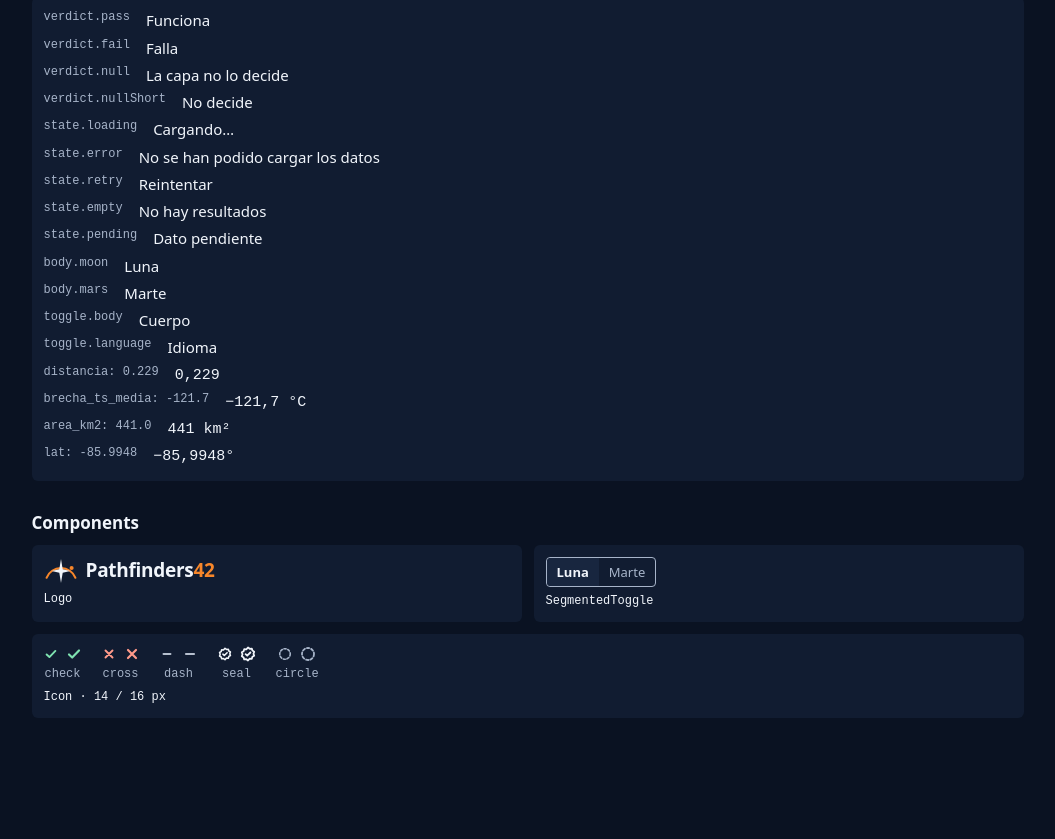
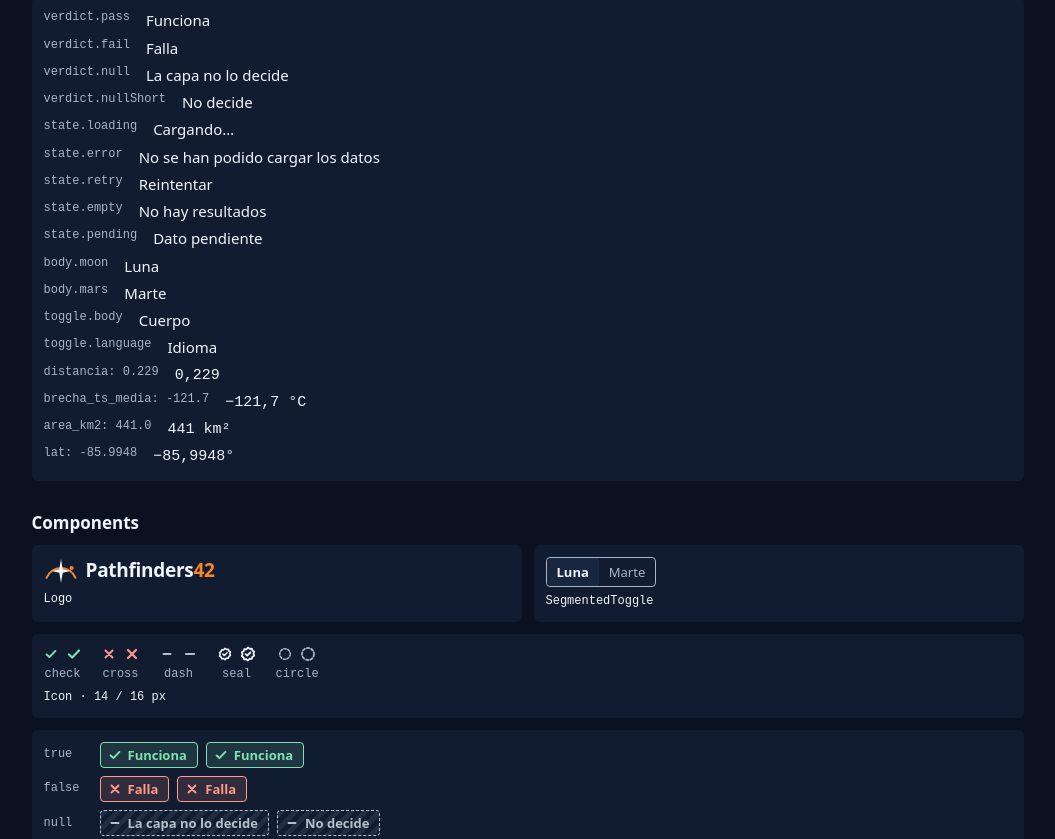
Before and after one commit to mr-melenas/Pathfinders42-front, a React (Vite) app: page / in a window 1280 px wide. Shown: the part 2941-3780 px from the top of the page, without its empty margins (105-1160 px from the left). Before the commit the page ends 3675 px from the top, so only its background shows below. Built offline with nearby package versions, Linux system fonts and the light colour scheme; a web font is replaced by a local one.

Commit message:
feat(ui): add verdict chip

```diff
--- a/src/app/dev/ComponentsSection.tsx
+++ b/src/app/dev/ComponentsSection.tsx
@@ -3,6 +3,10 @@ import { useTranslation } from 'react-i18next'
 import { Icon, type IconName } from '@/shared/ui/Icon'
 import { Logo } from '@/shared/ui/Logo'
 import { SegmentedToggle } from '@/shared/ui/SegmentedToggle'
+import { VerdictChip } from '@/shared/ui/VerdictChip'
+
+// The 3 possible API values; each one is shown in its normal and short version
+const VERDICT_VALUES = [true, false, null] as const
 
 // Each icon in the color it takes where it is used (the icon inherits the text color)
 const ICON_SAMPLES: { name: IconName; className: string }[] = [
@@ -55,6 +59,18 @@ export function ComponentsSection() {
           </ul>
           <code className="font-mono text-data">Icon · 14 / 16 px</code>
         </li>
+        <li className="flex flex-col items-start gap-1.5 rounded-card bg-surface p-3 sm:col-span-2">
+          <ul className="flex flex-col gap-2">
+            {VERDICT_VALUES.map((value) => (
+              <li key={String(value)} className="flex flex-wrap items-center gap-2">
+                <code className="w-12 font-mono text-data text-muted">{String(value)}</code>
+                <VerdictChip value={value} />
+                <VerdictChip value={value} short />
+              </li>
+            ))}
+          </ul>
+          <code className="font-mono text-data">VerdictChip · value · short</code>
+        </li>
       </ul>
     </section>
   )
--- /dev/null
+++ b/src/shared/ui/VerdictChip.tsx
@@ -0,0 +1,50 @@
+import { useTranslation } from 'react-i18next'
+import { Icon, type IconName } from '@/shared/ui/Icon'
+
+type Verdict = 'pass' | 'fail' | 'null'
+type VerdictLabelKey = 'verdict.pass' | 'verdict.fail' | 'verdict.null' | 'verdict.nullShort'
+
+// null ≠ false: the API value is compared case by case (=== true / === false / === null).
+// Never with if (value) or !value, which would send null and false to the same place.
+function toVerdict(value: boolean | null): Verdict {
+  switch (value) {
+    case true:
+      return 'pass'
+    case false:
+      return 'fail'
+    case null:
+      return 'null' // the layer does not decide
+  }
+}
+
+const VARIANTS: Record<Verdict, { icon: IconName; labelKey: VerdictLabelKey; shortLabelKey?: VerdictLabelKey; className: string }> = {
+  pass: { icon: 'check', labelKey: 'verdict.pass', className: 'border-verdict-pass bg-verdict-pass-bg text-verdict-pass' },
+  fail: { icon: 'cross', labelKey: 'verdict.fail', className: 'border-verdict-fail bg-verdict-fail-bg text-verdict-fail' },
+  // Dashed border and stripes, so null never looks like false
+  null: {
+    icon: 'dash',
+    labelKey: 'verdict.null',
+    shortLabelKey: 'verdict.nullShort',
+    className: 'stripes-null border-dashed border-verdict-null text-verdict-null',
+  },
+}
+
+type VerdictChipProps = {
+  value: boolean | null // "parecido", "hay_parecido" or an item of "parecidos", exactly as the API sends it
+  short?: boolean // only changes «La capa no lo decide» into «No decide»
+}
+
+// Color + icon + word, always: the color alone is not enough (red-green colour blindness)
+export function VerdictChip({ value, short = false }: VerdictChipProps) {
+  const { t } = useTranslation()
+  const { icon, labelKey, shortLabelKey, className } = VARIANTS[toVerdict(value)]
+
+  return (
+    <span
+      className={`inline-flex items-center gap-1.5 whitespace-nowrap rounded-chip border py-1 pr-2.5 pl-1.75 text-caption leading-tight font-semibold ${className}`}
+    >
+      <Icon name={icon} size={14} />
+      {t(short && shortLabelKey ? shortLabelKey : labelKey)}
+    </span>
+  )
+}
```
